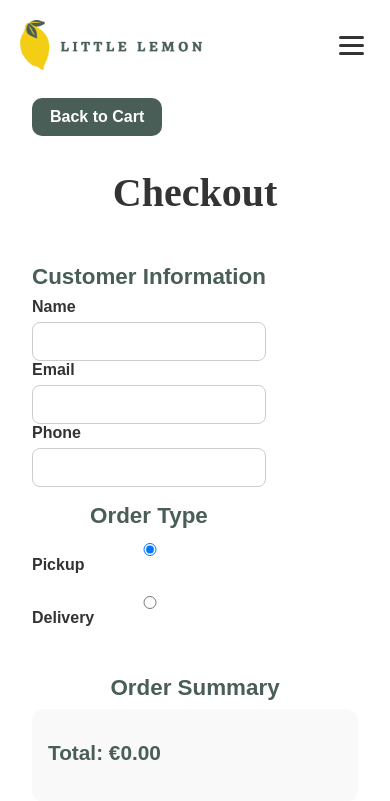
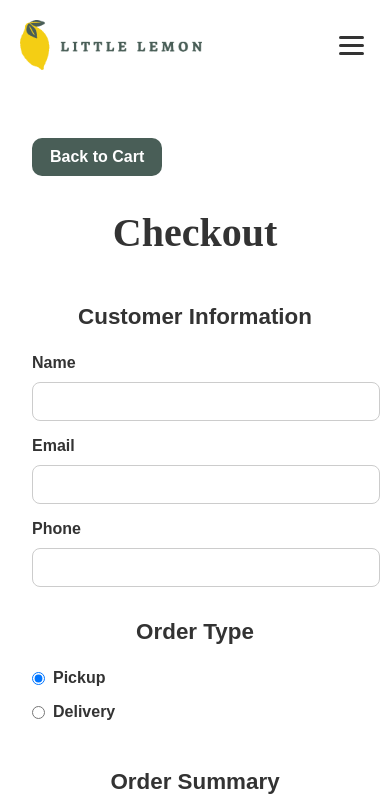
Before and after one commit to Zahid295/little-lemon-restaurant, a React (Create React App) app: page /checkout in a window 390 px wide. Shown: the top 801 px of the page. Built offline with nearby package versions, Linux system fonts and the light colour scheme.

Commit message:
Improve responsiveness of checkout page

```diff
--- a/src/pages/CheckoutPage.css
+++ b/src/pages/CheckoutPage.css
@@ -1,8 +1,8 @@
 /* Checkout Page Container */
 .checkout-page {
-  max-width: 1100px;
+  max-width: 1000px;
   margin: 0 auto;
-  padding: 0.5rem 2rem;
+  padding: 3rem 2rem;
   text-align: center;
 }
 
@@ -32,16 +32,23 @@
 /* Two-column layout */
 .checkout-columns {
   display: flex;
-  gap: 2rem;
+  gap: 4.5rem;
   align-items: flex-start;
 }
 
 .checkout-left {
-  flex: 2;
+  flex: 1.1;
+  width: 0;
+  min-width: 0;
+  display: flex;
+  flex-direction: column;
+  gap: 1rem;
 }
 
 .checkout-right {
-  flex: 1;
+  flex: 0.9;
+  width: 0;
+  min-width: 280px;
   position: sticky;
   top: 20px;
 }
@@ -57,12 +64,12 @@
   font-family: 'Karla', sans-serif;
   font-size: 1.4rem;
   font-weight: 700;
-  color: #495e57;
+  color: #333333;
   margin-top: 1rem;
   margin-bottom: 0.5rem;
 }
 
-label {
+.checkout-page label {
   display: flex;
   flex-direction: column;
   text-align: left;
@@ -71,11 +78,12 @@ label {
   color: #333;
 }
 
-input {
+.checkout-page input:not([type="radio"]) {
+  width: min(100%, 460px);
   padding: 10px;
   border: 1px solid #ccc;
   border-radius: 8px;
-  margin-top: 6px;
+  margin-top: 10px;
   font-size: 1rem;
 }
 
@@ -90,17 +98,37 @@ input {
 .order-type {
   display: flex;
   gap: 2rem;
+  align-items: center;
+  justify-content: center;
+  width: 100%;
   font-family: 'Karla', sans-serif;
   font-weight: 600;
+}
+
+.order-type label {
+  flex-direction: row;
+  align-items: center;
+  gap: 0.5rem;
+  cursor: pointer;
+}
+
+.order-type input {
+  margin: 0;
 }
 
 /* Summary Box */
 .summary-box {
   background-color: #f9f9f9;
   padding: 1.5rem;
-  border-radius: 12px;
+  border: 1px solid #e1e1e1;
+  border-radius: 8px;
   text-align: left;
   font-family: 'Karla', sans-serif;
+}
+
+.summary-box p {
+  padding: 0.75rem 0;
+  border-bottom: 1px solid #e1e1e1;
 }
 
 .summary-total {
@@ -127,11 +155,32 @@ input {
 @media (max-width: 1024px) {
   .checkout-columns {
     flex-direction: column;
+    gap: 2rem;
+  }
+
+  .checkout-left,
+  .checkout-right {
+    flex: none;
+    width: min(100%, 600px);
+    min-width: 0;
+    margin: 0 auto;
+  }
+
+  .checkout-left {
+    align-items: center;
+  }
+
+  .checkout-left label,
+  .checkout-left .section-heading {
+    width: 100%;
+  }
+
+  .checkout-left input:not([type="radio"]) {
+    max-width: none;
   }
 
   .checkout-right {
     position: static;
-    width: 100%;
   }
 }
 
@@ -146,7 +195,8 @@ input {
     padding: 1rem;
   }
 
-  input {
+  .checkout-page input:not([type="radio"]) {
+    width: 100%;
     font-size: 0.95rem;
   }
 }
--- a/src/pages/CheckoutPage.js
+++ b/src/pages/CheckoutPage.js
@@ -133,7 +133,7 @@ export default function CheckoutPage() {
             const numericPrice = Number(item.price.replace("$", ""));
             return (
               <p key={item.title}>
-                {item.title} x {item.quantity} — $
+                {item.title} x {item.quantity} - $
                 {(numericPrice * item.quantity).toFixed(2)}
               </p>
             );
```
